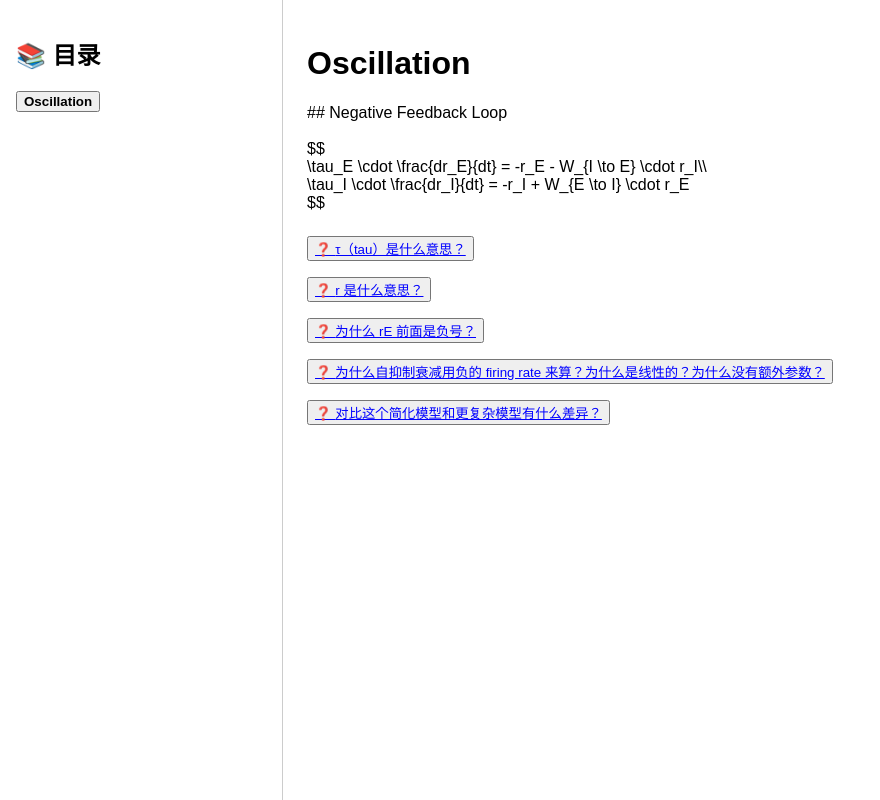
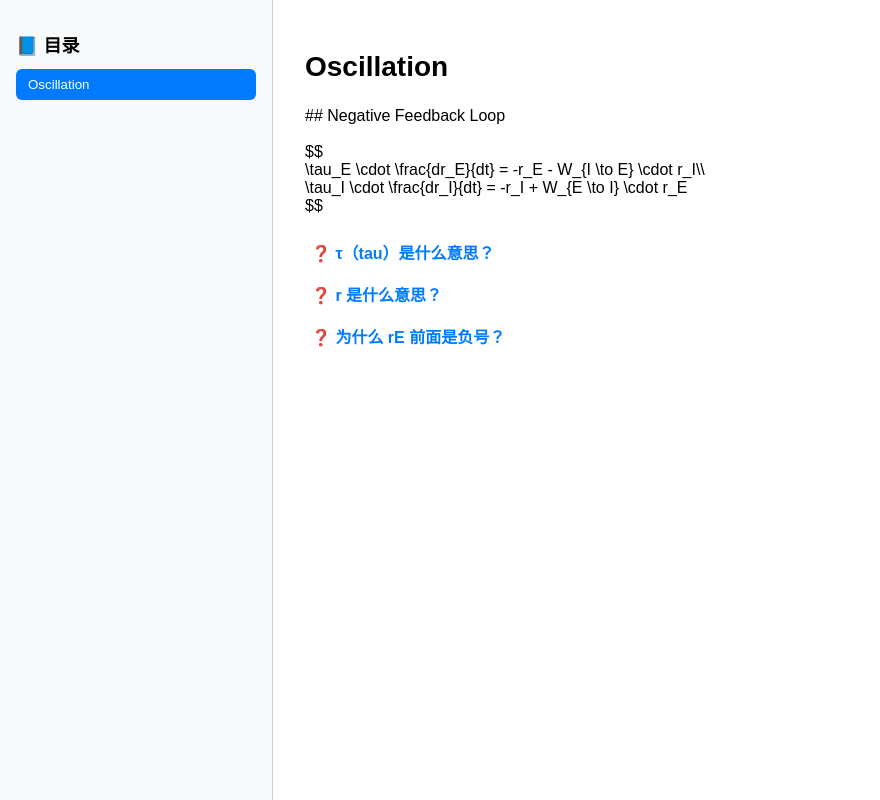
Before and after one commit to Momoyeah/ASKingdom, a React (Vite) app: page / in a window 1280 px wide. Shown: the whole page, without its empty margins (0-880 px from the left). Built offline with nearby package versions, Linux system fonts and the light colour scheme; the HTML template or start-up script is replaced by a standard one.

Commit message:
Update App.jsx

```diff
--- a/src/App.jsx
+++ b/src/App.jsx
@@ -1,4 +1,4 @@
-import React, { useState } from "react";
+import React, { useState } from 'react';
 
 const content = {
   Oscillation: {
@@ -10,69 +10,68 @@ $$`,
     qa: [
       {
         question: "τ（tau）是什么意思？",
-        answer: "τ 是时间常数，表示该神经元群体反应变化的速度。数值越大，反应越慢，系统越“惯性”。"
+        answer: "τ 是时间常数，表示神经元群体反应变化的速度。越大表示响应越慢。"
       },
       {
         question: "r 是什么意思？",
-        answer: "r 表示 firing rate，即神经元群体的平均放电率，是随时间变化的动态变量。"
+        answer: "r 表示 firing rate（放电率），代表一群神经元的活动强度。"
       },
       {
         question: "为什么 rE 前面是负号？",
-        answer: "因为是一个负反馈系统，表示兴奋性神经元的活动会自然衰减，除非有外部输入或循环激励。"
-      },
-      {
-        question: "为什么自抑制衰减用负的 firing rate 来算？为什么是线性的？为什么没有额外参数？",
-        answer: "这是模型的简化设定，线性假设便于分析和计算。实际神经动力学可能是非线性的，但线性能捕捉核心机制。"
-      },
-      {
-        question: "对比这个简化模型和更复杂模型有什么差异？",
-        answer: "复杂模型可能会引入非线性函数（如 sigmoid）、多个群体、随机扰动等，可以模拟更真实的大脑动力学，但分析更困难。"
+        answer: "负号表示神经活动的自然衰减，是负反馈的一部分。"
       }
     ]
   }
 };
 
 export default function App() {
-  const [selectedTopic, setSelectedTopic] = useState("Oscillation");
+  const [selectedTopic, setSelectedTopic] = useState('Oscillation');
   const [openIndex, setOpenIndex] = useState(null);
-  const selected = content[selectedTopic];
+  const topic = content[selectedTopic];
 
   return (
-    <div style={{ display: "flex", height: "100vh" }}>
-      <aside style={{ width: 250, borderRight: "1px solid #ccc", padding: 16 }}>
-        <h2>📚 目录</h2>
-        {Object.keys(content).map((topic) => (
+    <div style={{ display: 'flex', height: '100vh', fontFamily: 'Arial, sans-serif' }}>
+      <aside style={{ width: '240px', background: '#f8f9fa', borderRight: '1px solid #ccc', padding: '16px' }}>
+        <h2 style={{ fontSize: '18px', fontWeight: 'bold', marginBottom: '12px' }}>📘 目录</h2>
+        {Object.keys(content).map((key) => (
           <button
-            key={topic}
+            key={key}
             onClick={() => {
-              setSelectedTopic(topic);
+              setSelectedTopic(key);
               setOpenIndex(null);
             }}
             style={{
-              display: "block",
-              margin: "8px 0",
-              fontWeight: selectedTopic === topic ? "bold" : "normal"
+              display: 'block',
+              width: '100%',
+              marginBottom: '8px',
+              background: key === selectedTopic ? '#007bff' : 'transparent',
+              color: key === selectedTopic ? 'white' : '#333',
+              border: 'none',
+              textAlign: 'left',
+              padding: '8px 12px',
+              borderRadius: '6px',
+              cursor: 'pointer'
             }}
           >
-            {topic}
+            {key}
           </button>
         ))}
       </aside>
 
-      <main style={{ flex: 1, padding: 24, overflowY: "auto" }}>
-        <h1>{selected.title}</h1>
-        <div style={{ whiteSpace: "pre-wrap", marginBottom: 24 }}>{selected.knowledge}</div>
+      <main style={{ flex: 1, padding: '32px', overflowY: 'auto' }}>
+        <h1 style={{ fontSize: '28px', marginBottom: '24px' }}>{topic.title}</h1>
+        <div style={{ whiteSpace: 'pre-wrap', marginBottom: '24px' }}>{topic.knowledge}</div>
 
-        {selected.qa.map((item, index) => (
-          <div key={index} style={{ marginBottom: 16 }}>
+        {topic.qa.map((item, index) => (
+          <div key={index} style={{ marginBottom: '16px' }}>
             <button
               onClick={() => setOpenIndex(openIndex === index ? null : index)}
-              style={{ color: "blue", textDecoration: "underline" }}
+              style={{ color: '#007bff', fontWeight: 'bold', cursor: 'pointer', background: 'none', border: 'none', fontSize: '16px' }}
             >
               ❓ {item.question}
             </button>
             {openIndex === index && (
-              <div style={{ padding: 12, backgroundColor: "#f0f0f0", marginTop: 8 }}>
+              <div style={{ padding: '12px', background: '#f1f3f5', marginTop: '8px', borderRadius: '6px' }}>
                 {item.answer}
               </div>
             )}
```
